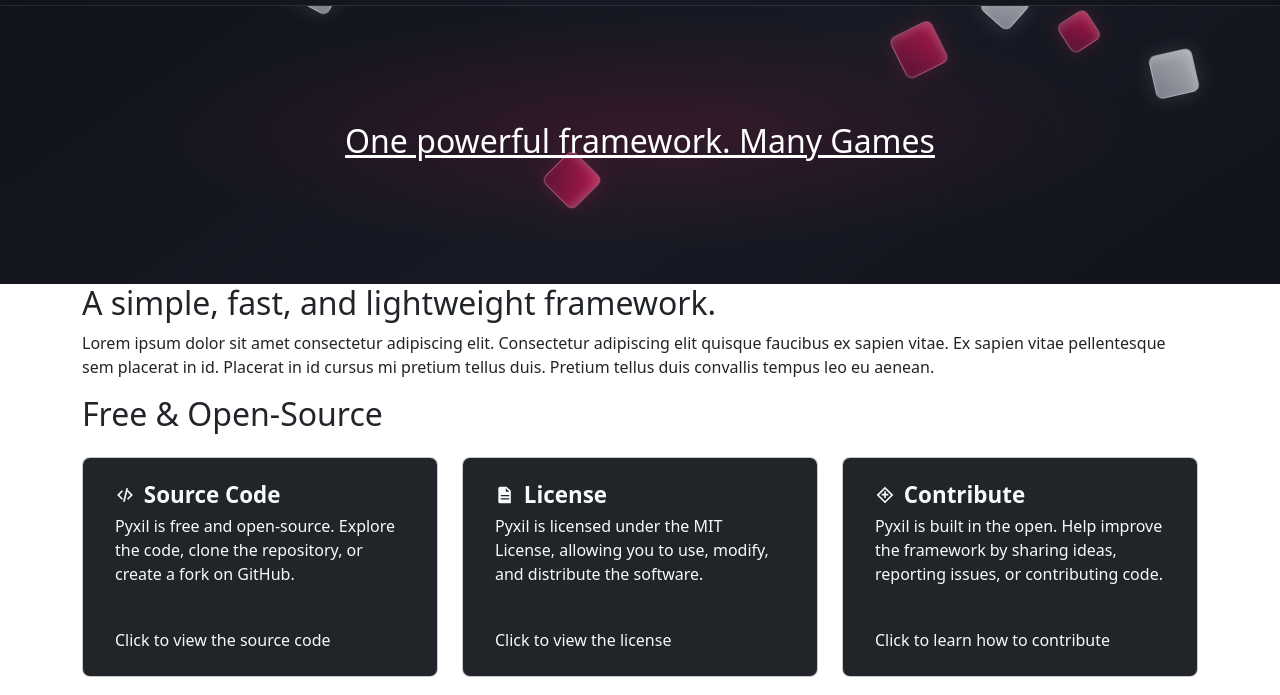
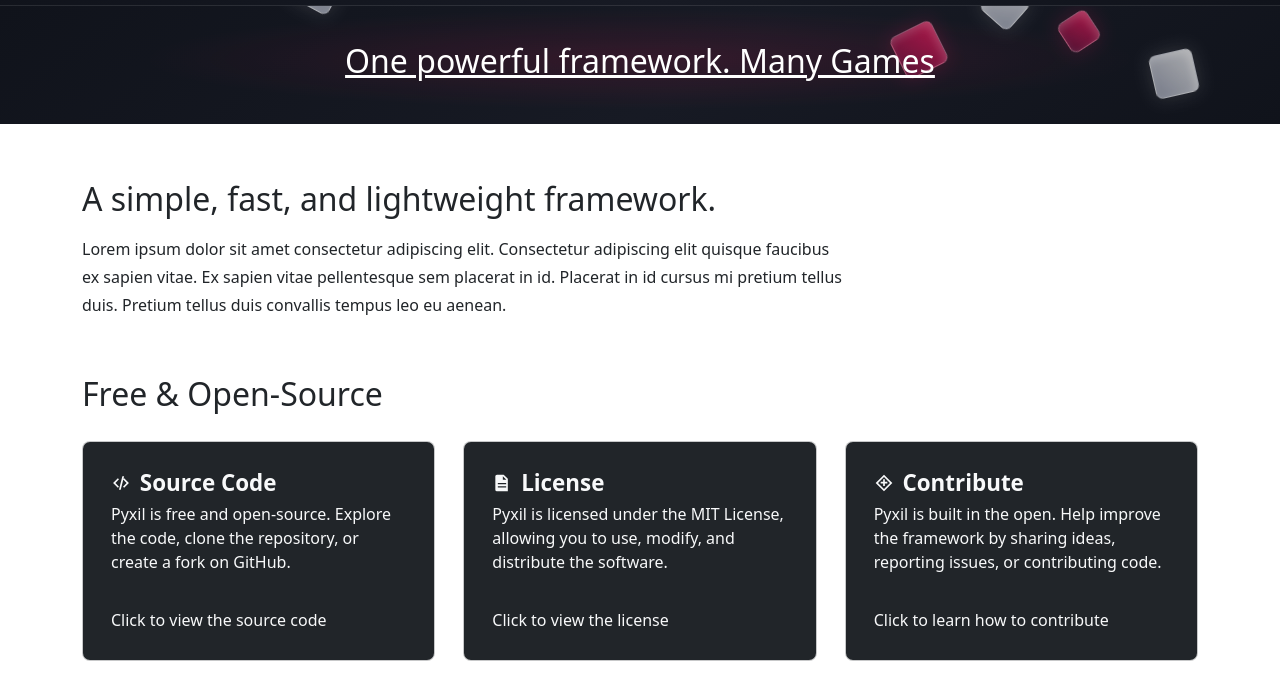
Before and after one commit to 1x1-Studio/Pyxil, a plain HTML site: page docs/index.html in a window 1280 px wide. Shown: the part 75-770 px from the top of the page. Drawn offline with nearby package versions, Linux system fonts and the light colour scheme.

Commit message:
Refactor index.html and styles for improved layout and scrollbar customization

```diff
--- a/docs/index.html
+++ b/docs/index.html
@@ -37,8 +37,8 @@
         <h2 class="text-decoration-underline text-center">One powerful framework. Many Games</h2>
     </div>
 
-    <main class="container mt-10 gap-4">
-        <section>
+    <main class="container page-content">
+        <section class="intro-section">
             <h2>A simple, fast, and lightweight framework.</h2>
             <p>
                 Lorem ipsum dolor sit amet consectetur adipiscing elit. Consectetur adipiscing elit
--- a/docs/styles/content_index.css
+++ b/docs/styles/content_index.css
@@ -1,22 +1,43 @@
+.page-content {
+    display: flex;
+    flex-direction: column;
+    gap: 3.5rem;
+    padding-top: 3.5rem;
+    padding-bottom: 4rem;
+}
+
+.intro-section {
+    max-width: 760px;
+}
+
+.intro-section h2 {
+    margin-bottom: 1rem;
+}
+
+.intro-section p {
+    margin: 0;
+    line-height: 1.75;
+}
+
 .open-source-section {
-    margin-bottom: 3rem;
+    margin-bottom: 0;
 }
 
 .open-source-section > h2 {
-    margin-bottom: 1.5rem;
+    margin-bottom: 1.75rem;
 }
 
 .info-cards {
     display: grid;
     grid-template-columns: repeat(3, minmax(0, 1fr));
-    gap: 1.5rem;
+    gap: 1.75rem;
 }
 
 .info-card {
     display: flex;
     flex-direction: column;
     min-height: 220px;
-    padding: 1.5rem 2rem;
+    padding: 1.75rem;
     color: #f8f9fa;
     background-color: #212529;
     border: 1px solid rgba(255, 255, 255, 0.75);
@@ -63,6 +84,12 @@
 }
 
 @media (max-width: 767.98px) {
+    .page-content {
+        gap: 2.5rem;
+        padding-top: 2.5rem;
+        padding-bottom: 3rem;
+    }
+
     .info-cards {
         grid-template-columns: 1fr;
     }
--- a/docs/styles/styles.css
+++ b/docs/styles/styles.css
@@ -5,7 +5,27 @@
 }
 
 html {
-    overflow-y: scroll;
+    overflow-y: auto;
+    scrollbar-width: thin;
+    scrollbar-color: #68707d #171a24;
+}
+
+html::-webkit-scrollbar {
+    width: 10px;
+}
+
+html::-webkit-scrollbar-track {
+    background: #171a24;
+}
+
+html::-webkit-scrollbar-thumb {
+    background-color: #68707d;
+    border: 2px solid #171a24;
+    border-radius: 999px;
+}
+
+html::-webkit-scrollbar-thumb:hover {
+    background-color: var(--brand-color);
 }
 
 body {
```
